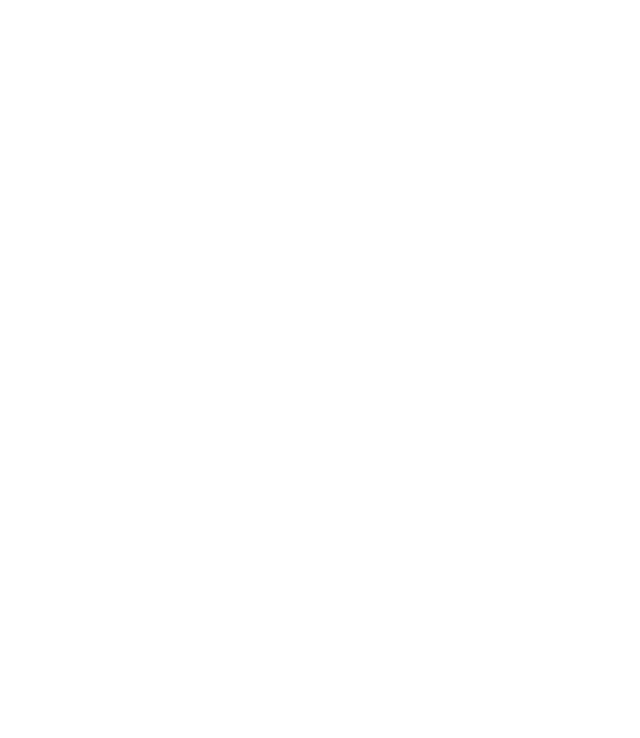
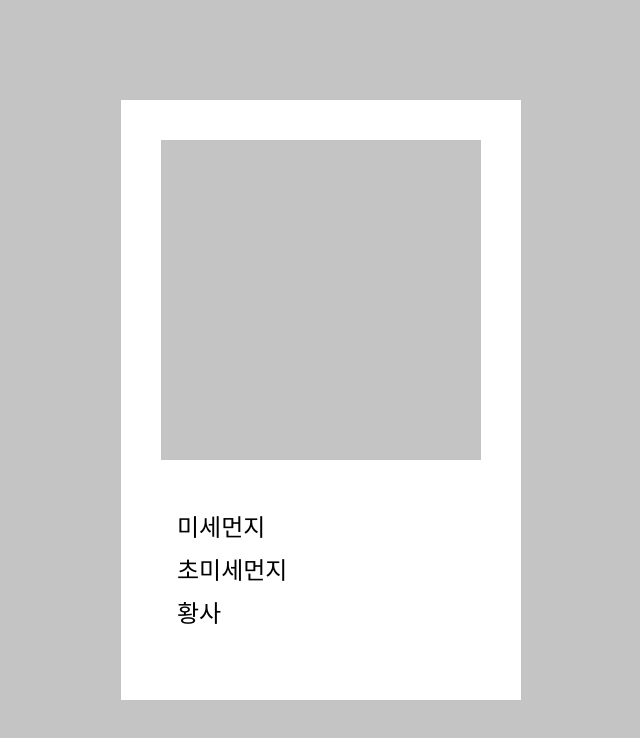
Before and after one commit to sibiwol/air-quality-in-porlaroids, a plain HTML site: page index.html in a window 1280 px wide. Shown: the whole page, without its empty margins (319-959 px from the left). Drawn offline with Linux system fonts and the light colour scheme; a web font is replaced by a local one.

Commit message:
정적인 사이트 만듬

```diff
--- a/index.html
+++ b/index.html
@@ -5,10 +5,19 @@
   <meta http-equiv="X-UA-Compatible" content="IE=edge">
   <meta name="viewport" content="width=device-width, initial-scale=1.0">
   <title>air quality in polaroids</title>
-  <link rel="icon" type="image/x-icon" href="./imgaes/polaroid-g39615198e_640-removebg-preview.png">
+  <link rel="icon" type="image/x-icon" href="./images/polaroid-g39615198e_640-removebg-preview.png">
   <meta />
+  <link rel="stylesheet" href="style.css">
 </head>
 <body>
-
+  <div class="polaroid">
+    <div class="photo"></div>
+    <div class="description">
+      <p class="date"></p>
+      <p class="content">미세먼지 </p>
+      <p class="content">초미세먼지 </p>
+      <p class="content">황사 </p>
+    </div>
+  </div>
 </body>
 </html>
--- a/style.css
+++ b/style.css
@@ -5,3 +5,47 @@
   font-weight: normal;
   font-style: normal;
 }
+
+* {
+  box-sizing: border-box;
+  margin: 0;
+  font-family: Gomsin;
+  font-size: 24px;
+}
+
+body {
+  background-color: #c4c4c4;
+}
+
+.polaroid {
+  background-color: #ffffff;
+  width: 400px;
+  height: 600px;
+  position: absolute;
+  left: 50%;
+  top: 50%;
+  margin-left: -200px;
+  margin-top: -300px;
+}
+
+.photo {
+  background-color: #c4c4c4;
+  width: 320px;
+  height: 320px;
+  position: absolute;
+  left: 40px;
+  top: 40px;
+}
+
+.description {
+  width: 320px;
+  height: 200px;
+  position: absolute;
+  left: 40px;
+  top: 400px;
+  padding: 0 16px;
+}
+
+.content {
+  margin: 8px 0;
+}
```
